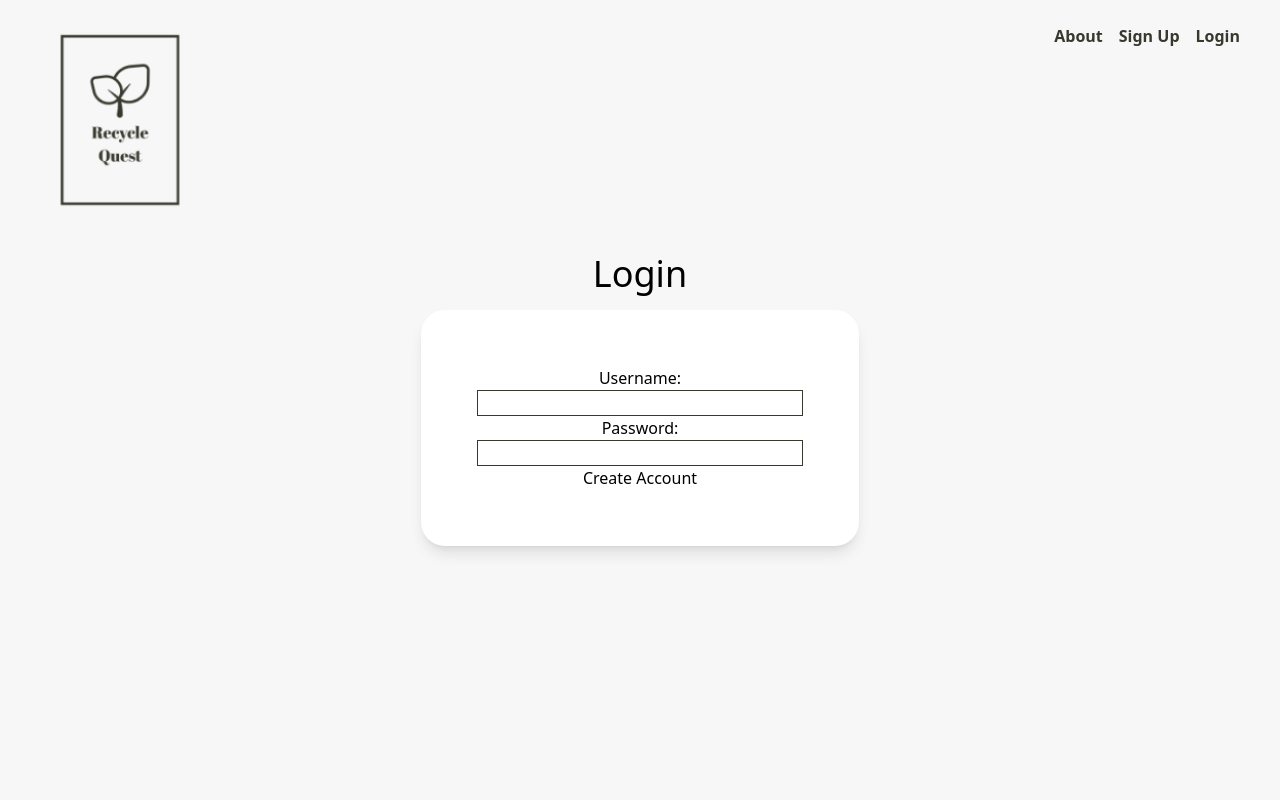
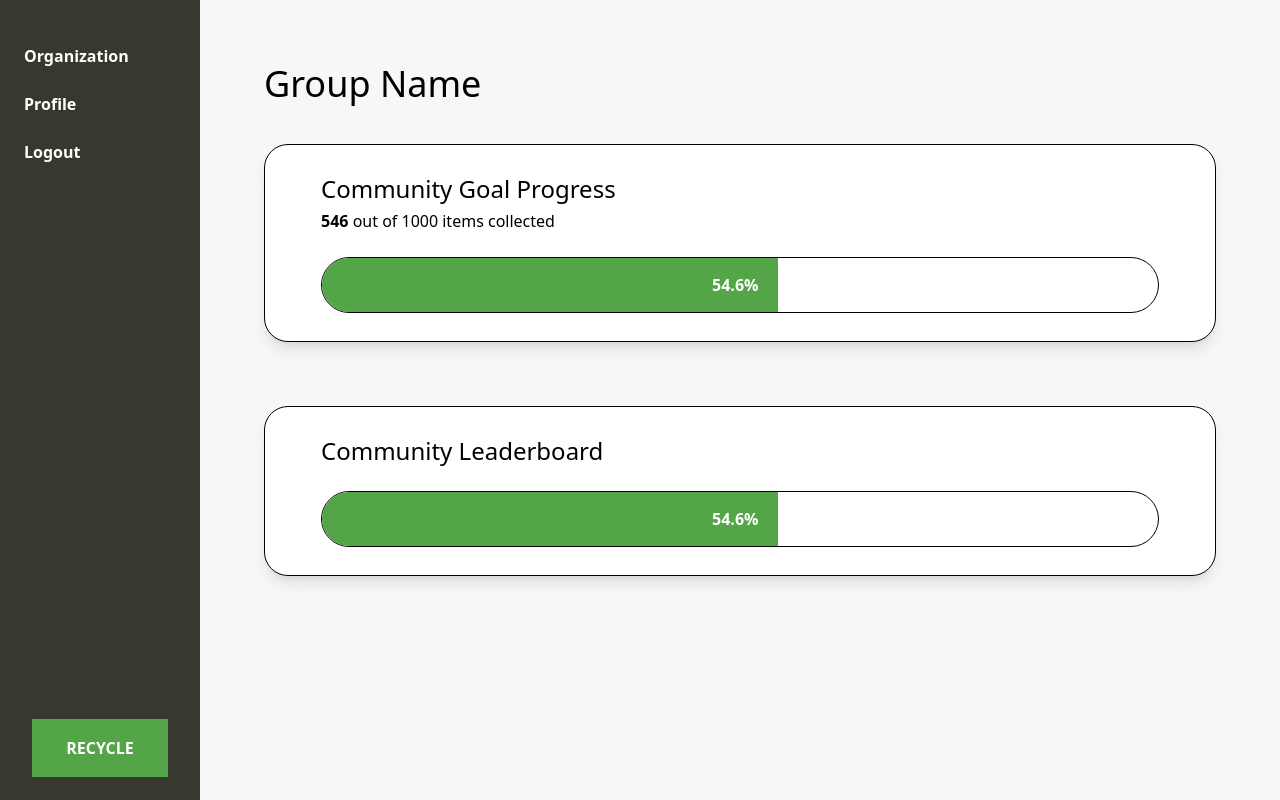
Before and after one commit to agubernikoff/ecohack, a React (Create React App) app in the folder client/: page /about in a window 1280 px wide. Built offline with nearby package versions, Linux system fonts and the light colour scheme.

Commit message:
organizational edits

```diff
--- a/client/src/App.js
+++ b/client/src/App.js
@@ -13,7 +13,7 @@ import Loading from './Components/Loading'
 
 function App() {
 
-  const [user, setUser] = useState([])
+  const [user, setUser] = useState([{}])
 
   //if there is user data, use sidebar, else use top header
   const isLoggedIn = user.length !== 0
--- a/client/src/Pages/private/Organization.js
+++ b/client/src/Pages/private/Organization.js
@@ -1,8 +1,32 @@
 import React from 'react'
 
 function Organization() {
+
+const itemsCollected = 546
+const communityGoal = 1000
+const communityGoalProogress = ((itemsCollected / communityGoal) * 100) + "%"
+
   return (
-    <div>Organization</div>
+    <div className="m-16">
+      <h1 className="text-4xl mb-10">Group Name</h1>
+      <section className="px-14 py-7 bg-white shadow-lg rounded-3xl flex flex-col relative border">
+          <h2 className="text-2xl mb-1">Community Goal Progress</h2>
+          <h3 className="mb-6"><span className="font-bold">{itemsCollected}</span> out of 1000 items collected</h3>
+          <div className="h-14 border rounded-full relative overflow-hidden">
+            <div style={{width: communityGoalProogress}} className="bg-light-green h-full relative flex items-center">
+              <span className="absolute top-0 bottom-0 right-5 m-auto text-white font-bold h-min text-md">{communityGoalProogress}</span>
+            </div>
+          </div>
+      </section>
+      <section className="mt-16 px-14 py-7 bg-white shadow-lg rounded-3xl flex flex-col relative border">
+          <h2 className="text-2xl mb-6">Community Leaderboard</h2>
+          <div className="h-14 border rounded-full relative overflow-hidden">
+            <div style={{width: communityGoalProogress}} className="bg-light-green h-full relative flex items-center">
+              <span className="absolute top-0 bottom-0 right-5 m-auto text-white font-bold h-min text-md">{communityGoalProogress}</span>
+            </div>
+          </div>
+      </section>
+    </div>
   )
 }
 
--- a/client/src/index.css
+++ b/client/src/index.css
@@ -608,12 +608,32 @@ video {
   right: 0px;
 }
 
+.right-10 {
+  right: 2.5rem;
+}
+
+.right-5 {
+  right: 1.25rem;
+}
+
 .z-50 {
   z-index: 50;
 }
 
+.-z-10 {
+  z-index: -10;
+}
+
+.z-10 {
+  z-index: 10;
+}
+
 .m-auto {
   margin: auto;
+}
+
+.m-16 {
+  margin: 4rem;
 }
 
 .mx-4 {
@@ -669,6 +689,18 @@ video {
   margin-right: 0.5rem;
 }
 
+.mb-6 {
+  margin-bottom: 1.5rem;
+}
+
+.mt-16 {
+  margin-top: 4rem;
+}
+
+.mb-1 {
+  margin-bottom: 0.25rem;
+}
+
 .inline {
   display: inline;
 }
@@ -691,6 +723,19 @@ video {
 
 .h-8 {
   height: 2rem;
+}
+
+.h-16 {
+  height: 4rem;
+}
+
+.h-14 {
+  height: 3.5rem;
+}
+
+.h-min {
+  height: -webkit-min-content;
+  height: min-content;
 }
 
 .max-h-screen {
@@ -804,6 +849,10 @@ video {
 
 .justify-between {
   justify-content: space-between;
+}
+
+.overflow-hidden {
+  overflow: hidden;
 }
 
 .rounded-3xl {
@@ -951,6 +1000,16 @@ video {
   padding-bottom: 0.75rem;
 }
 
+.px-14 {
+  padding-left: 3.5rem;
+  padding-right: 3.5rem;
+}
+
+.py-7 {
+  padding-top: 1.75rem;
+  padding-bottom: 1.75rem;
+}
+
 .pb-16 {
   padding-bottom: 4rem;
 }
```
